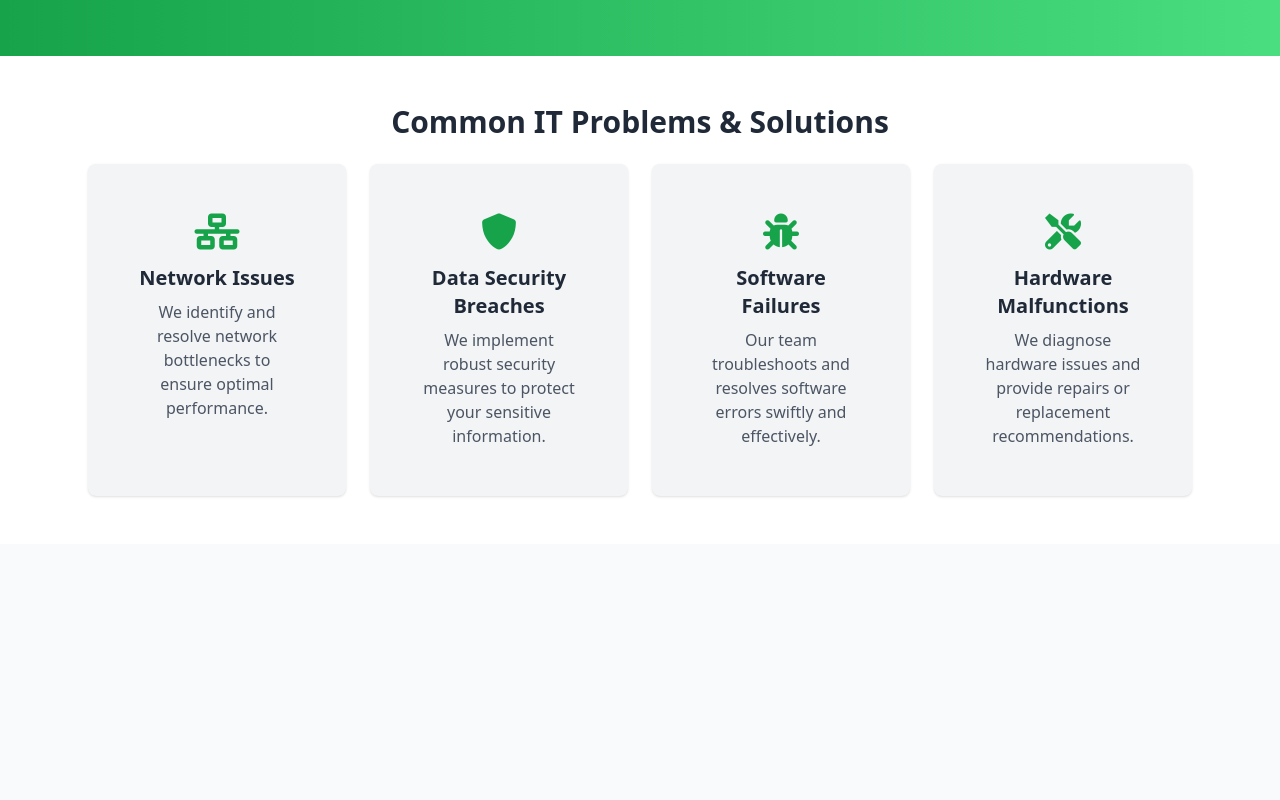
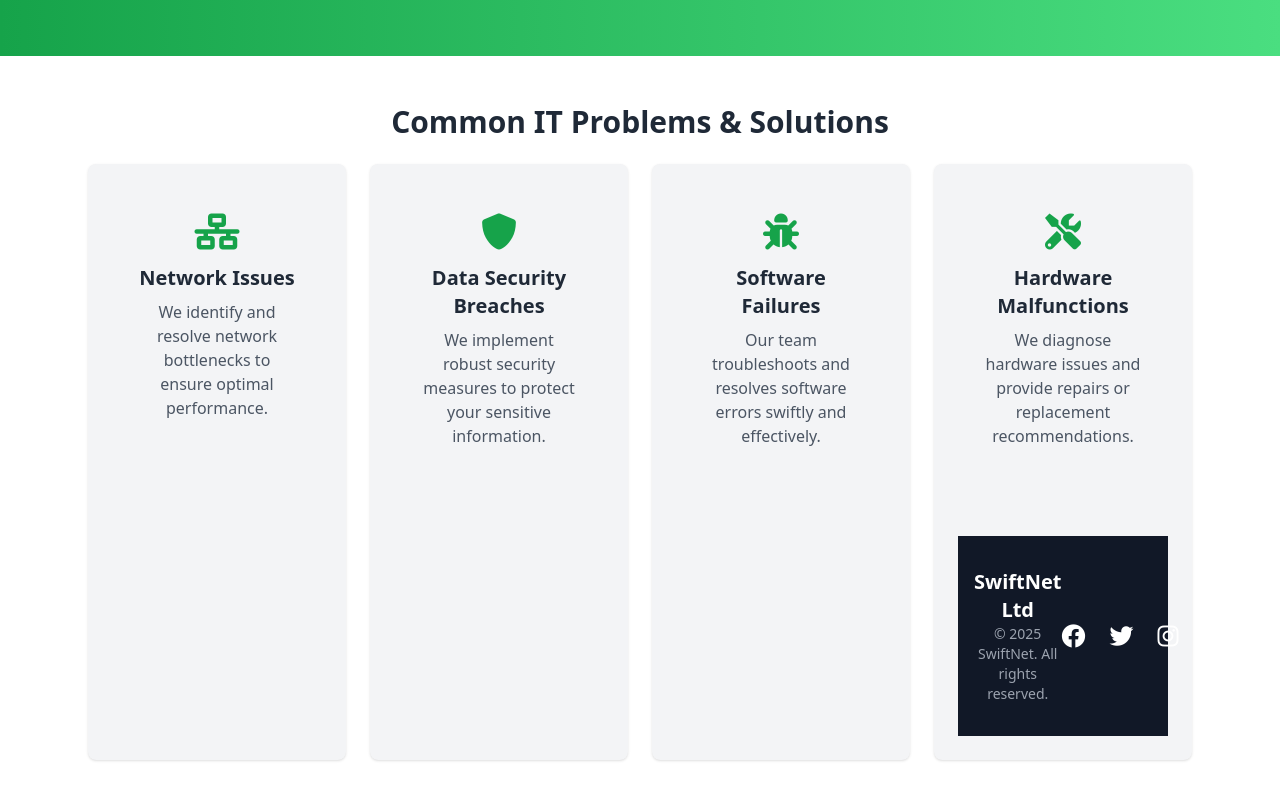
Before and after one commit to FarukmAliyu/swiftnettechnology, a plain HTML site: page index.html in a window 1280 px wide. Shown: the part 324-1124 px from the top of the page. Before the commit the page ends 868 px from the top, so only its background shows below. Drawn offline with nearby package versions, Linux system fonts and the light colour scheme.

Commit message:
Update index.html

```diff
--- a/index.html
+++ b/index.html
@@ -86,6 +86,30 @@
           <h3 class="text-xl font-semibold mb-2">Hardware Malfunctions</h3>
           <p class="text-gray-600">We diagnose hardware issues and provide repairs or replacement recommendations.</p>
         </div>
+        <!-- Footer -->
+<footer class="bg-gray-900 text-white py-8 mt-16">
+  <div class="max-w-6xl mx-auto px-4 flex flex-col md:flex-row justify-between items-center">
+    <div class="mb-4 md:mb-0">
+      <h3 class="text-xl font-semibold">SwiftNet Ltd</h3>
+      <p class="text-sm text-gray-400">© 2025 SwiftNet. All rights reserved.</p>
+    </div>
+    <div class="flex space-x-6 text-white text-2xl">
+      <a href="https://facebook.com" target="_blank" aria-label="Facebook" class="hover:text-blue-500 transition">
+        <i class="fab fa-facebook"></i>
+      </a>
+      <a href="https://twitter.com" target="_blank" aria-label="Twitter" class="hover:text-blue-400 transition">
+        <i class="fab fa-twitter"></i>
+      </a>
+      <a href="https://instagram.com" target="_blank" aria-label="Instagram" class="hover:text-pink-500 transition">
+        <i class="fab fa-instagram"></i>
+      </a>
+      <a href="https://linkedin.com" target="_blank" aria-label="LinkedIn" class="hover:text-blue-300 transition">
+        <i class="fab fa-linkedin"></i>
+      </a>
+    </div>
+  </div>
+</footer>
+
       </div>
     </div>
   </div>
```
